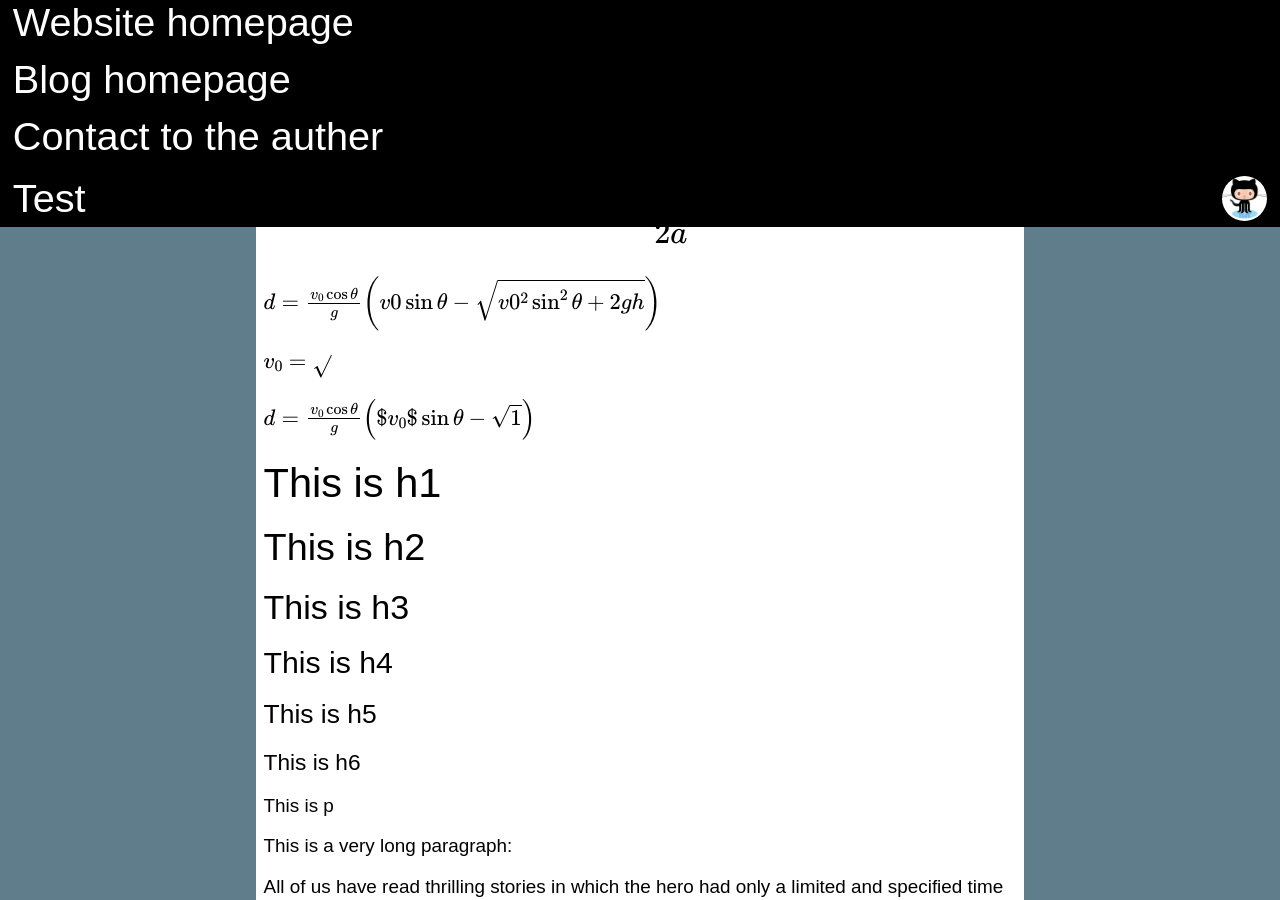
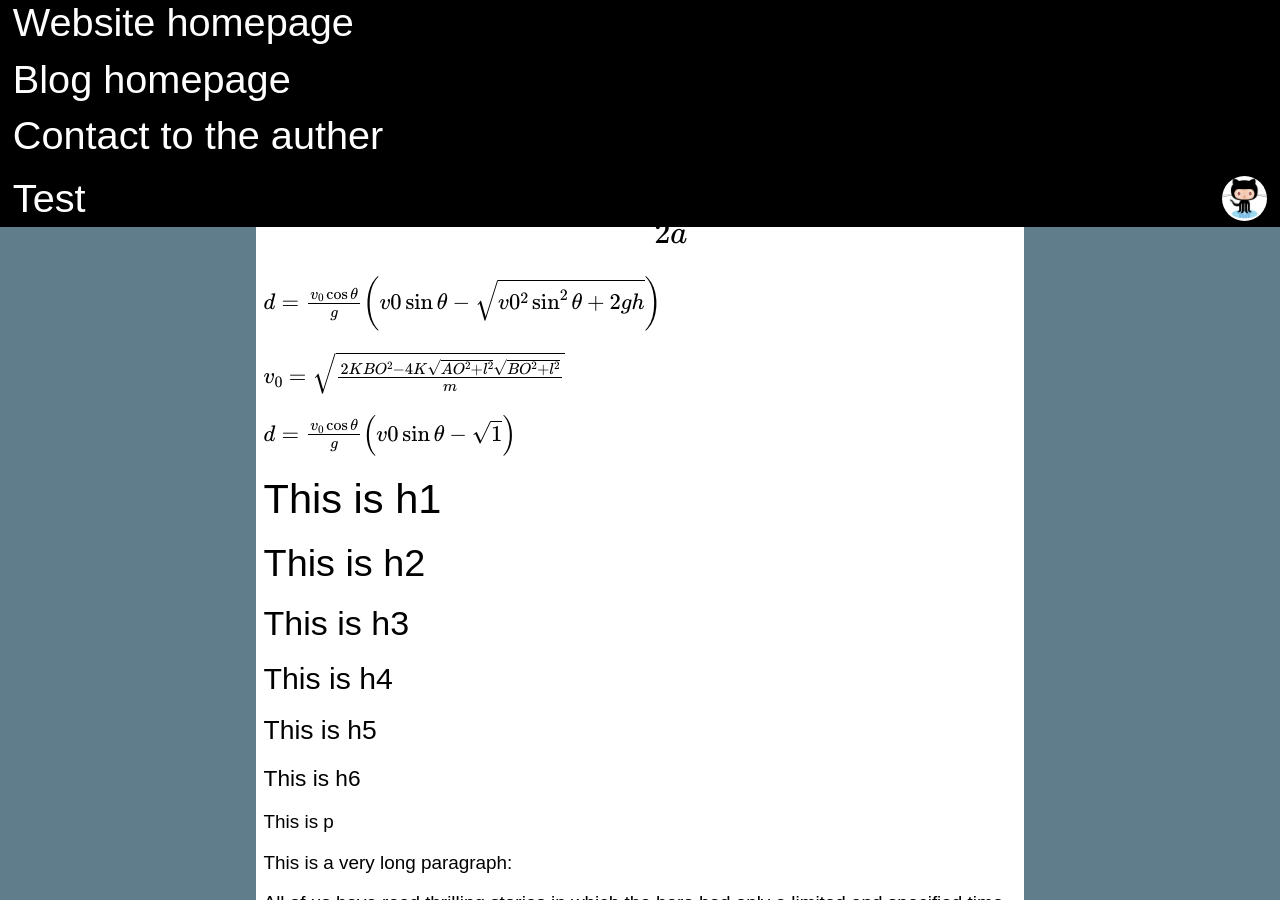
Before and after one commit to wenyuzhao/wenyuzhao.github.io, a Jekyll site: the page built from _posts/2015-01-03-02-07-test.md, in a window 1280 px wide and 900 px high. Built offline with Jekyll 4.4.1, drawn with Linux system fonts in a browser that asks for light colours; Markdown is read by kramdown in place of the engine named in the settings; formulas are drawn with MathJax 3; comment, search, counter and statistics services are not loaded.

Commit message:
Update 2015-01-03-02-07-test.md

```diff
--- a/_posts/2015-01-03-02-07-test.md
+++ b/_posts/2015-01-03-02-07-test.md
@@ -11,9 +11,9 @@ $$x=\frac{-b\pm\sqrt{b^2-4ac}}{2a}$$
 
 \\(d=\frac{v_0\cos{\theta}}{g}\left(v0\sin{\theta}-\sqrt{v0^2\sin^2{\theta}+2gh}\right)\\)
 
-\\(v_0=\sqrt{}\\)
+\\(v_0=\sqrt{\frac{2KBO^2-4K\sqrt{AO^2+l^2}\sqrt{BO^2+l^2}}{m}}\\)
 
-\\(d=\frac{v_0\cos{\theta}}{g}\left($v_{0}$\sin{\theta}-\sqrt{1}\right)\\)
+\\(d=\frac{v_0\cos{\theta}}{g}\left(v0\sin{\theta}-\sqrt{1}\right)\\)
 
 #This is h1
 ##This is h2
```
